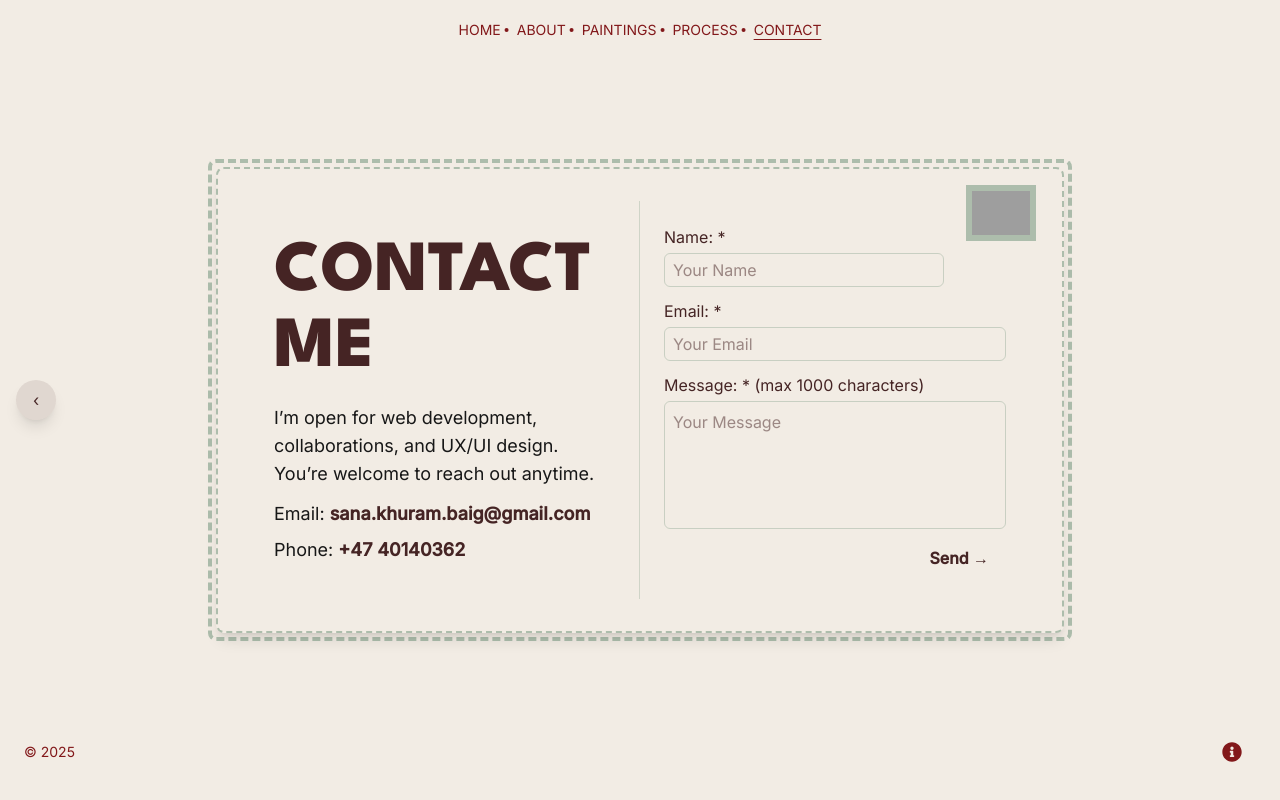
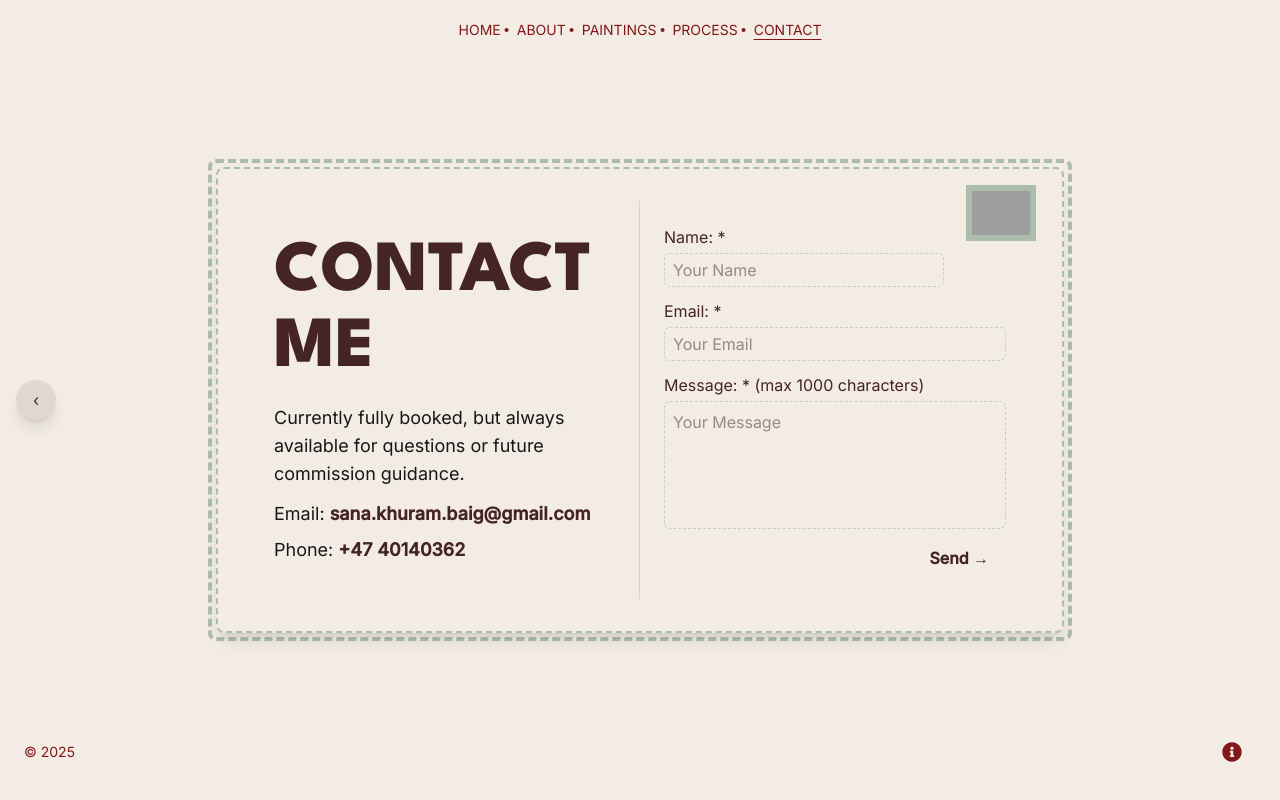
Before and after one commit to sanakhuram/art-portfolio, a Next.js app: page / in a window 1280 px wide. Both pictures are taken after a click on the button "CONTACT". Built offline with nearby package versions, Linux system fonts and the light colour scheme; grey boxes are pictures that could not be loaded.

Commit message:
fixed the contact page

```diff
--- a/app/components/ContactSection.tsx
+++ b/app/components/ContactSection.tsx
@@ -60,12 +60,10 @@ export default function ContactSection() {
               >
                 CONTACT <br /> ME
               </h2>
-
               <p
                 className={`${body.className ?? body.variable} text-foreground text-base sm:text-lg mb-3`}
               >
-                I’m open for web development, collaborations, and UX/UI design. You’re
-                welcome to reach out anytime.
+                Currently fully booked, but always available for questions or future commission guidance.
               </p>
 
               <p
@@ -91,9 +89,10 @@ export default function ContactSection() {
                     type="text"
                     name="name"
                     placeholder="Your Name"
-                    className="mt-1 px-2 py-1 rounded-md w-70 border border-sage/60 bg-transparent focus:border-royal focus:border-dashed"
+                    className="mt-1 px-2 py-1 rounded-md w-70 border border-sage/60 border-dashed bg-transparent focus:border-royal"
                     required
                   />
+
                 </label>
 
                 <label
@@ -104,9 +103,10 @@ export default function ContactSection() {
                     type="email"
                     name="email"
                     placeholder="Your Email"
-                    className="mt-1 px-2 py-1 rounded-md border border-sage/60 bg-transparent focus:border-royal focus:border-dashed"
+                    className="mt-1 px-2 py-1 rounded-md border border-sage/60 border-dashed bg-transparent focus:border-royal"
                     required
                   />
+
                 </label>
 
                 <label
@@ -116,10 +116,11 @@ export default function ContactSection() {
                   <textarea
                     name="message"
                     placeholder="Your Message"
-                    className="mt-1 px-2 py-2 rounded-md border border-sage/60 bg-transparent h-32 resize-none focus:border-royal focus:border-dashed"
+                    className="mt-1 px-2 py-2 rounded-md border border-sage/60 border-dashed bg-transparent h-32 resize-none focus:border-royal"
                     maxLength={1000}
                     required
                   />
+
                 </label>
 
                 <button
```
